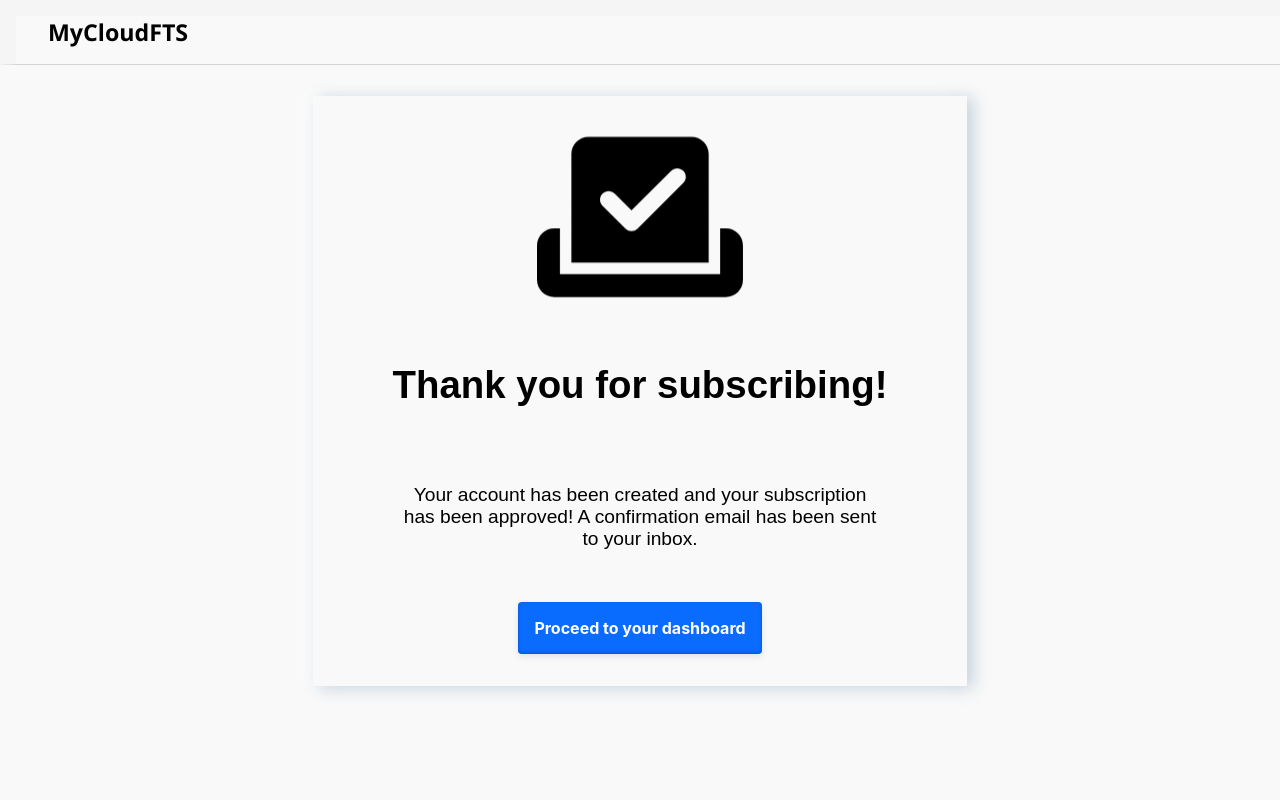
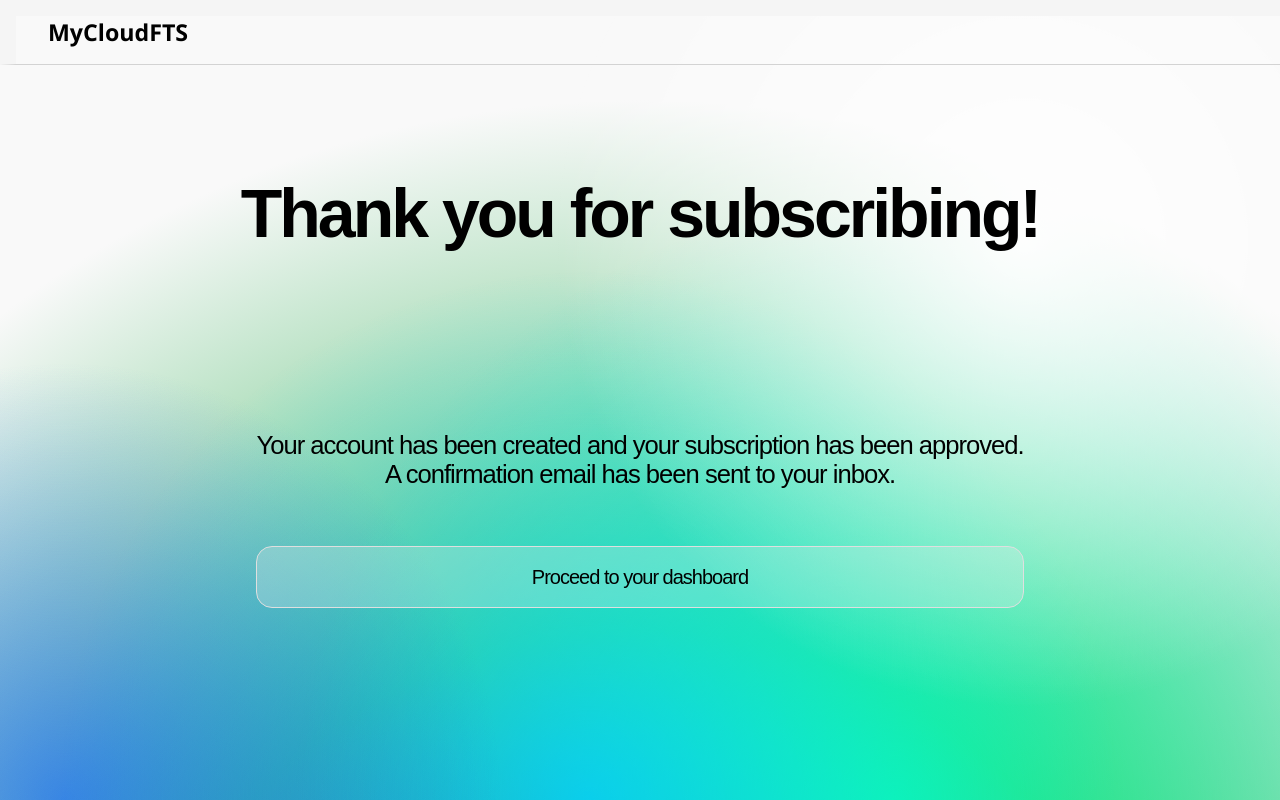
Before and after one commit to LiamBlanton17/MyCloudFTS, a Django app: page /confirmation.html in a window 1280 px wide. Run offline with Django 5.2, Linux system fonts and the light colour scheme; some libraries are stand-ins or nearby versions.

Commit message:
Add moving bg to confirmation page
- add listener in script
- add overlays in css

```diff
--- a/Code/static/css/confirmation.css
+++ b/Code/static/css/confirmation.css
@@ -10,6 +10,59 @@ body {
     font-size: larger;
 }
 
+.bg-div {
+    z-index: -1;
+    width: 100vw;
+    height: 100vh;
+    top: 0;
+    left: 0;
+    position: absolute;
+    overflow: hidden;
+}
+
+.bg-1 {
+    position: absolute;
+    width: 100%;
+    height: 100%;
+    background: #1557B0;
+    background: radial-gradient(circle at 50% 145%,rgba(21, 87, 176, 1) 0%, #56bf74 40%, #f9f9f9 80%);
+    mix-blend-mode: hard-light;
+}
+
+
+.bg-2 {
+    position: absolute;
+    width: 100%;
+    height: 100%;
+    background: radial-gradient(circle at 50% 100%,rgb(30, 148, 233) 0%, rgba(255, 255, 255, 0) 50%);
+    mix-blend-mode: hard-light;
+}
+
+.bg-3 {
+    position: absolute;
+    width: 100%;
+    height: 100%;
+    background: radial-gradient(circle at 70% 100%,rgb(30, 233, 155) 0%, rgba(255, 255, 255, 0) 50%);
+    mix-blend-mode: hard-light;
+}
+
+.bg-4 {
+    position: absolute;
+    width: 100%;
+    height: 100%;
+    background: radial-gradient(circle at 5% 100%,rgb(54, 82, 221) 0%, rgba(255, 255, 255, 0) 30%);
+    mix-blend-mode: hard-light;
+}
+
+.bg-5 {
+    position: absolute;
+    width: 100%;
+    height: 100%;
+    background: radial-gradient(circle at 80% 30%, #f9f9f9 0%, rgba(255, 255, 255, 0) 40%);
+    mix-blend-mode: hard-light;
+}
+
+
 .container {
     display: grid;
     gap: 2rem;
@@ -17,55 +70,56 @@ body {
     position: relative;
     bottom: -6rem;
     padding: 2rem 5rem;
-    box-shadow: rgba(136, 165, 191, 0.48) 6px 2px 16px 0px, rgba(255, 255, 255, 0.8) -6px -2px 16px 0px;
-    transition: all 300ms ease-in-out;
 }
 
-.container:hover{
-    transform: scale(1.05);
+h1 {
+    font-size: 4.25rem;
+    letter-spacing: -3px;
 }
 
-svg {
-    animation: float 3s ease-in-out infinite;
-}
-
-svg, h1, p, button {
+i, h1, p, button {
     justify-self: center;
 }
 
 p {
-    max-width: 30rem;
+    letter-spacing: -1px;
+    font-size: 1.6rem;
+    max-width: 60rem;
     text-align: center;
 }
 
+button i {
+    font-size: 1.1rem;
+}
+
 button {
-    width: fit-content;
-    padding: 1rem 1rem;
-    background-color: #0a6bff;
-    border-radius: 4px;
-    border: 0;
-    box-shadow: rgba(1,60,136,.5) 0 -1px 3px 0 inset,rgba(0,44,97,.1) 0 3px 6px 0;
-    box-sizing: border-box;
-    color: #fff;
+    align-items: center;
+    background-color: rgba(240, 240, 240, 0.26);
+    border: 1px solid #DFDFDF;
+    border-radius: 1rem;
+    color: #000000;
     cursor: pointer;
-    display: inherit;
-    font-family: "Space Grotesk",-apple-system,system-ui,"Segoe UI",Roboto,Helvetica,Arial,sans-serif,"Apple Color Emoji","Segoe UI Emoji","Segoe UI Symbol";
-    font-size: 1rem;
-    font-weight: 700;
-    margin: 0;
-    position: relative;
-    touch-action: manipulation;
-    vertical-align: baseline;
-    transition: all .2s cubic-bezier(.22, .61, .36, 1);
+    display: flex;
+    font-size: 1.25rem;
+    letter-spacing: -1px;
+    justify-content: center;
+    line-height: 1.75rem;
+    max-width: 48rem;
+    padding: 1rem 1.4rem;
+    text-decoration: none;
+    transition: all .2s;
+    width: 100%;
+    gap: 0.75rem;
+}
+
+button:hover {
+    outline: 0;
+    background-color: #f9f9f9;
+    border-color: rgba(0, 0, 0, 0.19);
 }
 
 a {
     text-decoration: none;
-}
-
-button:hover {
-    background-color: #065dd8;
-    transform: translateY(-2px);
 }
 
 .nav {
--- a/Code/templates/confirmation.html
+++ b/Code/templates/confirmation.html
@@ -4,6 +4,7 @@
     <meta charset="UTF-8">
     <meta name="viewport" content="width=device-width, initial-scale=1.0">
     <link rel="stylesheet" href="/Code/static/css/confirmation.css"/>
+    <script src="https://kit.fontawesome.com/f962903e36.js" crossorigin="anonymous"></script>
     {% load static %}
     <link rel="stylesheet" href="{% static 'css/confirmation.css' %}">
     <!-- JS code and JQuery -->
@@ -15,13 +16,21 @@
         <a href="./landingpage.html">MyCloudFTS</a>
     </nav>
     <main class="container">
-        <svg width="200" xmlns="http://www.w3.org/2000/svg" viewBox="0 0 576 512"><!--!Font Awesome Free 6.7.2 by @fontawesome - https://fontawesome.com License - https://fontawesome.com/license/free Copyright 2025 Fonticons, Inc.--><path d="M96 80c0-26.5 21.5-48 48-48l288 0c26.5 0 48 21.5 48 48l0 304L96 384 96 80zm313 47c-9.4-9.4-24.6-9.4-33.9 0l-111 111-47-47c-9.4-9.4-24.6-9.4-33.9 0s-9.4 24.6 0 33.9l64 64c9.4 9.4 24.6 9.4 33.9 0L409 161c9.4-9.4 9.4-24.6 0-33.9zM0 336c0-26.5 21.5-48 48-48l16 0 0 128 448 0 0-128 16 0c26.5 0 48 21.5 48 48l0 96c0 26.5-21.5 48-48 48L48 480c-26.5 0-48-21.5-48-48l0-96z"/></svg>
         <h1 id="thanks"></h1>
-        <p>Your account has been created and your subscription has been approved! A confirmation email has been sent to your inbox.</p>
+        <br><br>
+        <p>Your account has been created and your subscription has been approved. <br> A confirmation email has been sent to your inbox.</p>
         <a href="./userdash.html">
             <button >Proceed to your dashboard</button>
         </a>
     </main>
+
+    <div class="bg-div">
+        <div class="bg-1"></div>
+        <div class="bg-2"></div>
+        <div class="bg-3"></div>
+        <div class="bg-4"></div>
+        <div class="bg-5"></div>
+     </div>
 </body>
 </html>
 
@@ -37,4 +46,14 @@
             setTimeout(typeWriter, speed);
         }
     }
+
+    const bg2 = document.querySelector(".bg-2");
+    let lagX=50;
+
+    document.addEventListener('mousemove', (event) =>{
+        const x = ( event.clientX/window.innerWidth ) * 100;
+        lagX += (x-lagX)*0.08;
+
+        bg2.style.background = `radial-gradient(circle at ${lagX}% 100%,rgb(30, 148, 233) 0%, rgba(255, 255, 255, 0) 50%)`;
+    });
 </script>
```
